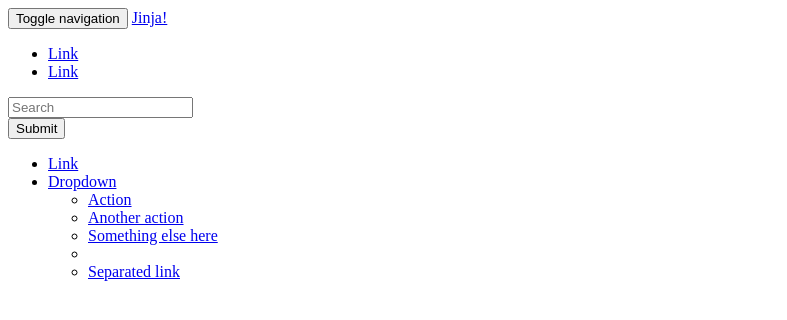
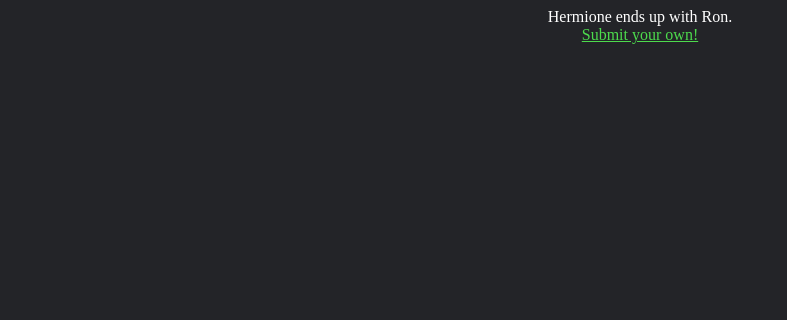
Before and after one commit to brookskindle/Spoiler-Alert, a Flask app: page / in a window 1280 px wide. Shown: the top 320 px of the page, without its empty margins (0-787 px from the left). Run offline with Flask 2, Linux system fonts and the light colour scheme.

Commit message:
Added a spoiler submission "form".

```diff
--- a/spoiler.py
+++ b/spoiler.py
@@ -1,12 +1,22 @@
 #!/usr/bin/env python
+# -*- coding: utf-8 -*-
+# Specify encoding so we may use unicode within our source code.
 
 """
 spoiler.py - the program entry point
 """
 
+# System imports.
 import random
 
-from flask import Flask, render_template
+# Third party imports.
+from flask import Flask
+from flask import render_template  # For html template rendering.
+from flask import request  # For obtaining POST information (?)
+from flask import redirect  # To redirect to another page
+
+# Local imports.
+
 app = Flask(__name__)
 
 spoilers = [
@@ -18,16 +28,23 @@ spoilers = [
             "becoming The Winter Soldier.",
 ]
 
-def pseudo_index():
-    return render_template('index.html', my_string="Wheeeee!",
-            my_list=[0,1,2,3,4,5])
-
 @app.route("/")
 def index():
-    return pseudo_index()
     i = random.randrange(len(spoilers))
     spoiler = spoilers[i]
     return render_template("index.html", content=spoiler)
 
+@app.route("/submit/")
+def submit():
+    return render_template("submit.html")
+
+@app.route("/submit/", methods=["POST"])
+def submit_post():
+    """Adds a submitted spoiler."""
+    spoiler = request.form['text']
+    spoilers.append(spoiler)
+    return redirect("/", code=302)
+
+
 if __name__ == "__main__":
     app.run(debug=True)
--- a/templates/index.html
+++ b/templates/index.html
@@ -1,14 +1,20 @@
-{% extends "layout.html" %}
-{% block content %}
-  <h3> This is the start of my child template</h3>
-  <br>
-  <p>My string: {{my_string}}</p>
-  <p>Value from the list: {{my_list[3]}}</p>
-  <p>Loop through the list:</p>
-  <ul>
-    {% for n in my_list %}
-    <li>{{n}}</li>
-    {% endfor %}
-  </ul>
-  <h3> This is the end of my child template</h3>
-{% endblock %}
+<!DOCTYPE html>
+<html>
+    <head>
+        <title>{{ content }}</title>
+        <style type="text/css">
+            body {background-color: #232428;}
+            div {color: #ffffff;}
+            a:link {color: #4DDB4D}
+            a:visited {color: #0099FF}
+        </style>
+    </head>
+    <body>
+        <div align="center">{{ content }}</div>
+    </body>
+    <body>
+        <div align="center">
+            <a href="/submit">Submit your own!</a>
+        </div>
+    </body>
+</html>
--- a/templates/layout.html
+++ /dev/null
@@ -1,39 +0,0 @@
-<nav class="navbar navbar-inverse" role="navigation">
-  <div class="container-fluid">
-    <div class="navbar-header">
-      <button type="button" class="navbar-toggle" data-toggle="collapse" data-target="#bs-example-navbar-collapse-1">
-        <span class="sr-only">Toggle navigation</span>
-        <span class="icon-bar"></span>
-        <span class="icon-bar"></span>
-        <span class="icon-bar"></span>
-      </button>
-      <a class="navbar-brand" href="/">Jinja!</a>
-    </div>
-
-    <div class="collapse navbar-collapse" id="bs-example-navbar-collapse-1">
-      <ul class="nav navbar-nav">
-        <li class="active"><a href="#">Link</a></li>
-        <li><a href="#">Link</a></li>
-      </ul>
-      <form class="navbar-form navbar-left" role="search">
-        <div class="form-group">
-          <input type="text" class="form-control" placeholder="Search">
-        </div>
-        <button type="submit" class="btn btn-default">Submit</button>
-      </form>
-      <ul class="nav navbar-nav navbar-right">
-        <li><a href="#">Link</a></li>
-        <li class="dropdown">
-          <a href="#" class="dropdown-toggle" data-toggle="dropdown">Dropdown <b class="caret"></b></a>
-          <ul class="dropdown-menu">
-            <li><a href="#">Action</a></li>
-            <li><a href="#">Another action</a></li>
-            <li><a href="#">Something else here</a></li>
-            <li class="divider"></li>
-            <li><a href="#">Separated link</a></li>
-          </ul>
-        </li>
-      </ul>
-    </div><!-- /.navbar-collapse -->
-  </div><!-- /.container-fluid -->
-</nav>
```
Also changed, not shown: templates/submit.html (added, +13 -0 lines).
